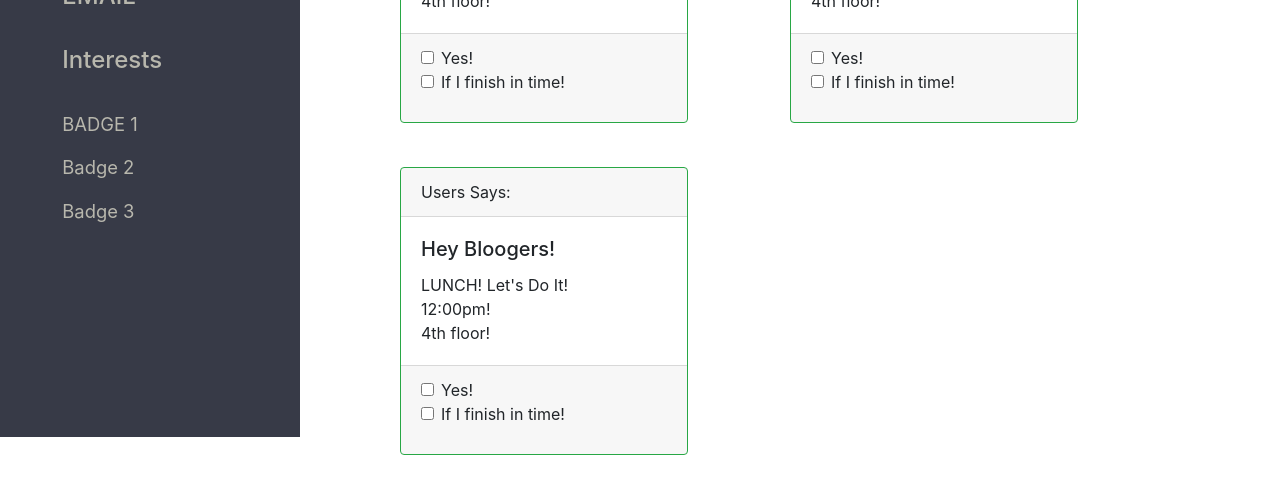
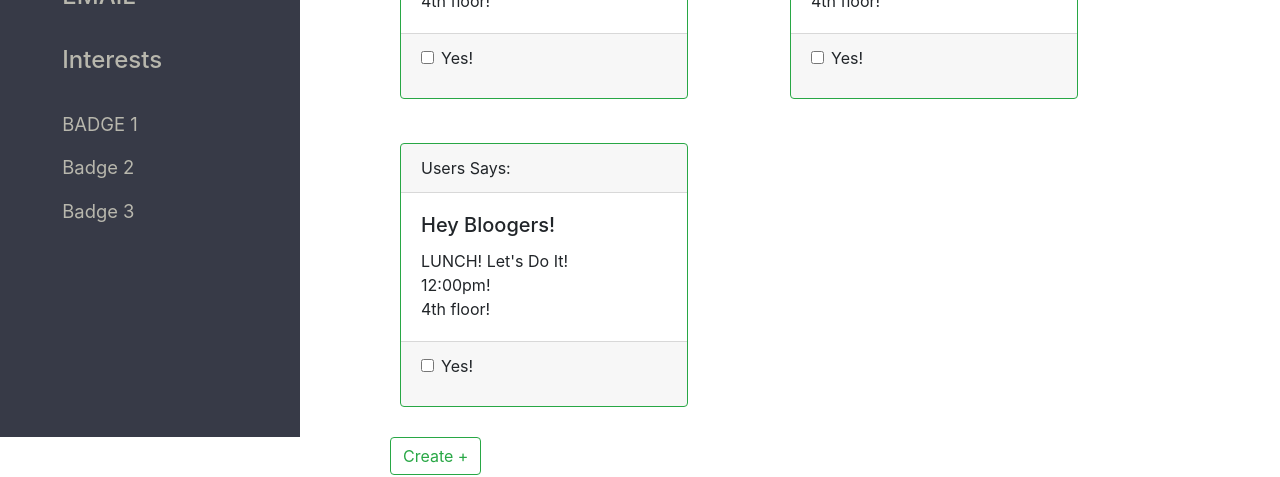
Before and after one commit to tnathalang/final-project, a React (Create React App) app in the folder client/: page / in a window 1280 px wide. Shown: the part 443-920 px from the top of the page. Built offline with nearby package versions, Linux system fonts and the light colour scheme.

Commit message:
removed the check boxes for the poll

```diff
--- a/client/src/components/partials/ListOfPolls.js
+++ b/client/src/components/partials/ListOfPolls.js
@@ -39,11 +39,6 @@ const ListOfPolls = () => (
                         label={`Yes!`}
                       />
 
-                      <Form.Check
-                        type={type}
-                        id={`default-${type}`}
-                        label={`If I finish in time!`}
-                      />
                     </div>
                   ))}
                   </Form>
@@ -74,11 +69,6 @@ const ListOfPolls = () => (
                         label={`Yes!`}
                       />
 
-                      <Form.Check
-                        type={type}
-                        id={`default-${type}`}
-                        label={`If I finish in time!`}
-                      />
                     </div>
                   ))}
                   </Form>
@@ -109,12 +99,6 @@ const ListOfPolls = () => (
                         id={`default-${type}`}
                         label={`Yes!`}
                       />
-
-                      <Form.Check
-                        type={type}
-                        id={`default-${type}`}
-                        label={`If I finish in time!`}
-                      />
                     </div>
                   ))}
                   </Form>
```
